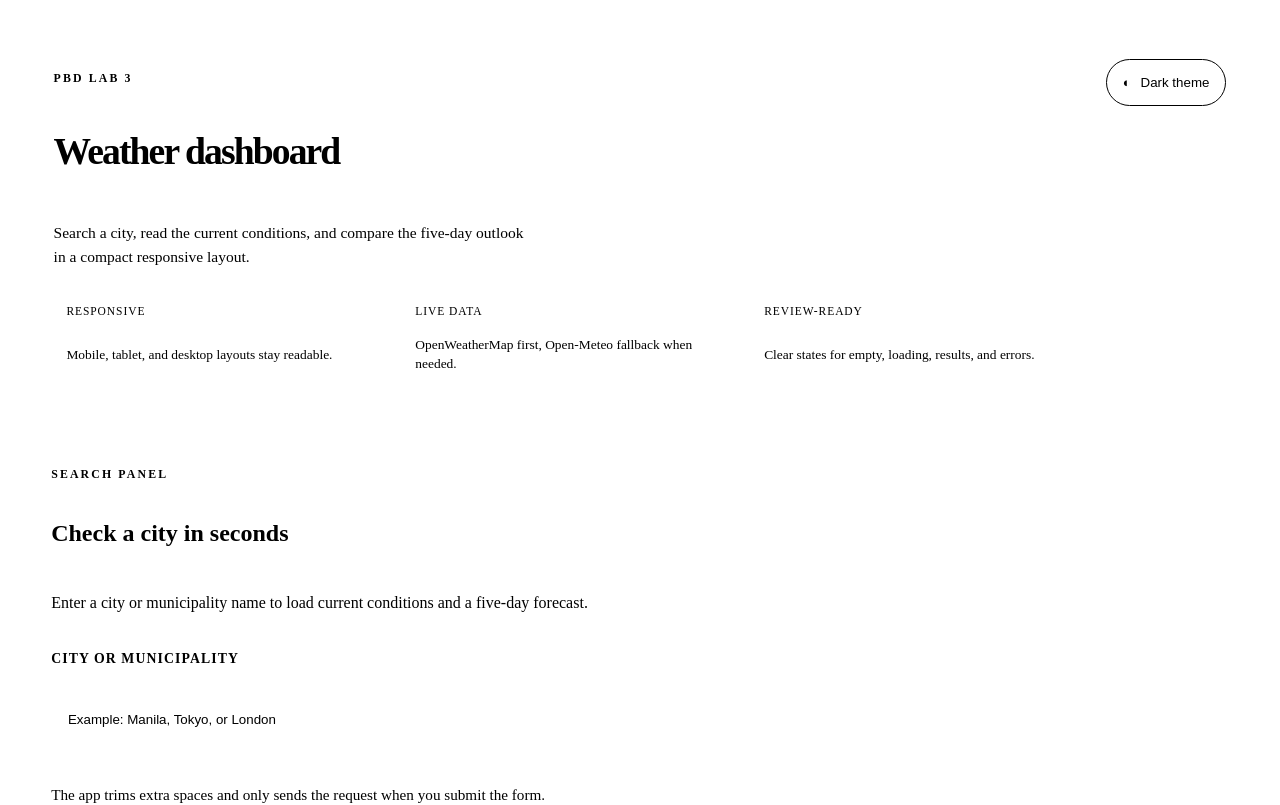
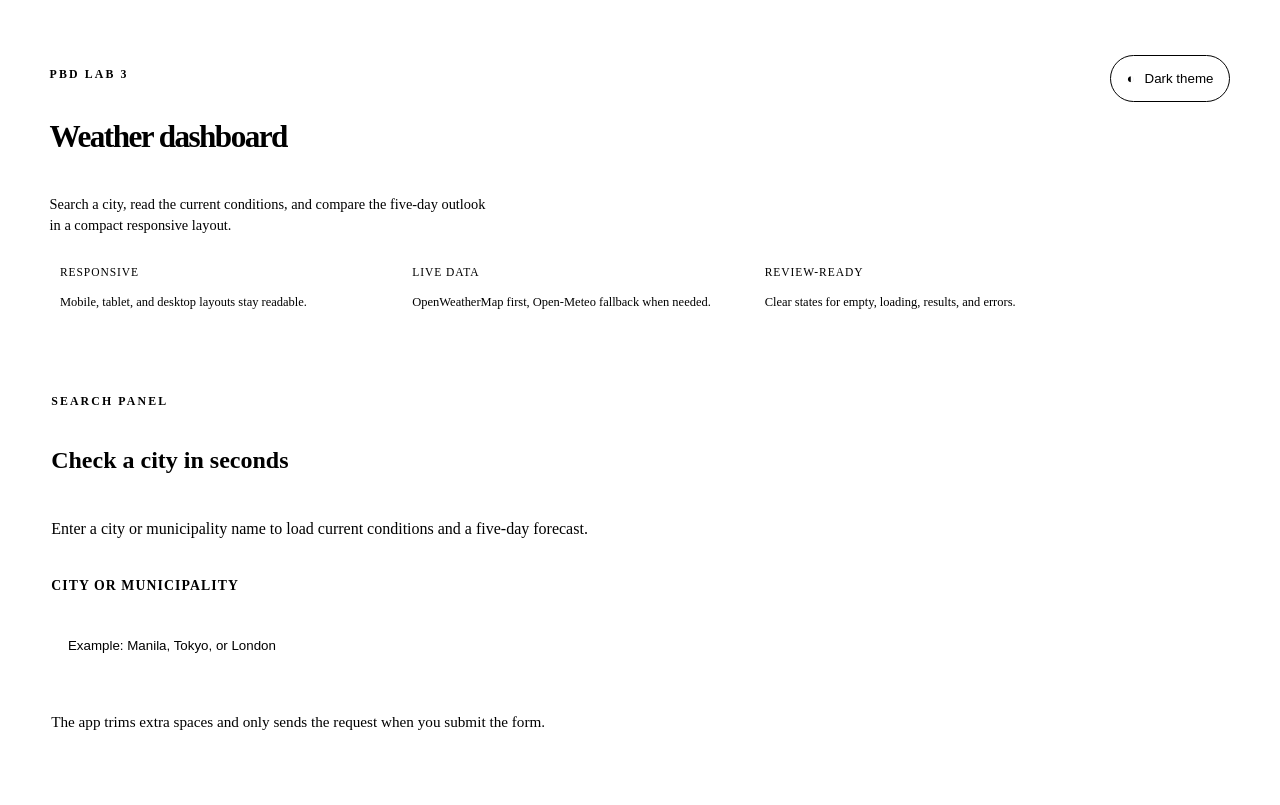
Before and after one commit to M1Vj/PBD_Lab3, a React (Vite) app: page / in a window 1280 px wide. Shown: the top 805 px of the page. Built offline with nearby package versions, Linux system fonts and the light colour scheme; the HTML template or start-up script is replaced by a standard one.

Commit message:
docs: refresh screenshots and tighten dashboard layout

```diff
--- a/src/styles/App.css
+++ b/src/styles/App.css
@@ -43,15 +43,15 @@
 
 .hero-panel {
   display: grid;
-  gap: 1rem;
-  padding: 1.1rem 1.2rem;
-  margin-bottom: 1.25rem;
+  gap: 0.75rem;
+  padding: 0.85rem 1rem;
+  margin-bottom: 1rem;
   border-top: 3px solid var(--accent-main);
 }
 
 .hero-copy {
   display: grid;
-  gap: 0.6rem;
+  gap: 0.4rem;
 }
 
 .section-tag {
@@ -75,7 +75,7 @@
 }
 
 .hero-panel h1 {
-  font-size: clamp(1.6rem, 3vw, 2.35rem);
+  font-size: clamp(1.35rem, 2.5vw, 1.95rem);
   max-width: none;
   letter-spacing: -0.05em;
   line-height: 1;
@@ -84,20 +84,20 @@
 .lead-text {
   max-width: 62ch;
   color: var(--text-soft);
-  line-height: 1.55;
-  font-size: 0.97rem;
+  line-height: 1.45;
+  font-size: 0.9rem;
 }
 
 .hero-facts {
   display: grid;
   grid-template-columns: repeat(3, minmax(0, 1fr));
-  gap: 0.65rem;
+  gap: 0.55rem;
 }
 
 .hero-facts article {
   display: grid;
-  gap: 0.35rem;
-  padding: 0.72rem 0.8rem;
+  gap: 0.25rem;
+  padding: 0.58rem 0.65rem;
   border: 1px solid var(--border-soft);
   background: var(--bg-panel-strong);
   border-radius: 12px;
@@ -112,7 +112,7 @@
 }
 
 .hero-facts p {
-  font-size: 0.84rem;
+  font-size: 0.78rem;
   line-height: 1.4;
 }
 
@@ -338,7 +338,7 @@
 
 .results-layout {
   display: grid;
-  gap: 1.25rem;
+  gap: 1rem;
 }
 
 .weather-panel,
@@ -561,7 +561,7 @@
   .hero-panel {
     grid-template-columns: minmax(0, 1fr) auto;
     align-items: start;
-    padding: 1.2rem 1.35rem;
+    padding: 0.95rem 1.1rem;
   }
 
   .search-form {
@@ -589,11 +589,6 @@
     padding: 2rem 1.5rem 4rem;
   }
 
-  .results-layout {
-    grid-template-columns: minmax(0, 1.2fr) minmax(0, 0.92fr);
-    align-items: start;
-  }
-
   .forecast-grid {
     grid-template-columns: repeat(5, minmax(0, 1fr));
   }
--- a/static.html
+++ b/static.html
@@ -5,14 +5,19 @@
     <meta name="viewport" content="width=device-width, initial-scale=1.0" />
     <title>Static Weather Dashboard Reference</title>
     <style>
+      @import url("https://fonts.googleapis.com/css2?family=IBM+Plex+Sans:wght@400;500;600;700&family=IBM+Plex+Mono:wght@400;500;600&display=swap");
+
       :root {
         color-scheme: light;
-        font-family: "Trebuchet MS", "Segoe UI", sans-serif;
-        background:
-          radial-gradient(circle at top left, rgba(215, 133, 73, 0.22), transparent 24%),
-          radial-gradient(circle at bottom right, rgba(15, 108, 123, 0.18), transparent 26%),
-          #f3eee6;
-        color: #1f2430;
+        font-family: "IBM Plex Sans", "Segoe UI", sans-serif;
+        background: #f4f0ea;
+        color: #14171b;
+        --bg-panel: rgba(255, 255, 255, 0.96);
+        --bg-panel-strong: #fcfbf8;
+        --text-soft: #5d6670;
+        --accent-main: #285f7a;
+        --border-soft: rgba(20, 23, 27, 0.12);
+        --shadow-soft: 0 16px 36px rgba(20, 23, 27, 0.08);
       }
 
       * {
@@ -22,48 +27,120 @@
       body {
         margin: 0;
         min-height: 100vh;
+        background: radial-gradient(circle at top left, rgba(40, 95, 122, 0.06), transparent 22%), #f4f0ea;
       }
 
       .page {
-        max-width: 1080px;
+        max-width: 1240px;
         margin: 0 auto;
-        padding: 2rem 1rem 3rem;
+        padding: 1.25rem 1rem 3rem;
       }
 
       .panel {
-        background: rgba(255, 252, 247, 0.88);
-        border: 1px solid rgba(31, 36, 48, 0.1);
-        border-radius: 24px;
-        padding: 1.5rem;
-        box-shadow: 0 22px 48px rgba(45, 54, 72, 0.12);
+        background: var(--bg-panel);
+        border: 1px solid var(--border-soft);
+        border-radius: 16px;
+        padding: 1.1rem;
+        box-shadow: var(--shadow-soft);
       }
 
       .hero {
+        display: grid;
+        gap: 0.75rem;
         margin-bottom: 1rem;
+        border-top: 3px solid var(--accent-main);
+      }
+
+      .hero-top {
+        display: flex;
+        align-items: start;
+        justify-content: space-between;
+        gap: 1rem;
+      }
+
+      .tag,
+      .eyebrow {
+        font-family: "IBM Plex Mono", monospace;
+        font-size: 0.72rem;
+        letter-spacing: 0.14em;
+        text-transform: uppercase;
+        color: var(--accent-main);
       }
 
       .hero h1,
       .card h2,
-      .forecast h2 {
-        font-family: "Palatino Linotype", Georgia, serif;
-        margin: 0 0 0.75rem;
+      .forecast h2,
+      .search h2 {
+        margin: 0;
+        font-size: clamp(1.3rem, 2.4vw, 1.95rem);
+        line-height: 1;
       }
 
       .hero p,
-      .forecast-card p:last-child {
-        color: #596273;
+      .forecast-card p:last-child,
+      .search-copy p,
+      .detail {
+        color: var(--text-soft);
+      }
+
+      .hero p,
+      .search-copy p {
+        max-width: 58ch;
+        line-height: 1.45;
+        font-size: 0.92rem;
+      }
+
+      .theme-pill {
+        display: inline-flex;
+        align-items: center;
+        gap: 0.55rem;
+        min-height: 2.6rem;
+        padding: 0.7rem 1rem;
+        border-radius: 999px;
+        border: 1px solid var(--border-soft);
+        background: var(--bg-panel-strong);
+        font-weight: 600;
+      }
+
+      .hero-facts {
+        display: grid;
+        grid-template-columns: repeat(3, minmax(0, 1fr));
+        gap: 0.55rem;
+      }
+
+      .hero-facts article {
+        display: grid;
+        gap: 0.25rem;
+        padding: 0.58rem 0.65rem;
+        border-radius: 12px;
+        border: 1px solid var(--border-soft);
+        background: var(--bg-panel-strong);
+      }
+
+      .hero-facts p {
+        font-size: 0.78rem;
+        line-height: 1.4;
       }
 
       .search {
         display: grid;
-        gap: 1rem;
+        gap: 1.1rem;
         margin-bottom: 1rem;
+        border-left: 3px solid var(--accent-main);
+      }
+
+      .search-copy {
+        display: grid;
+        gap: 0.45rem;
       }
 
       .search label {
         display: block;
         margin-bottom: 0.5rem;
         font-weight: 700;
+        text-transform: uppercase;
+        font-size: 0.86rem;
+        letter-spacing: 0.08em;
       }
 
       .search-row {
@@ -75,22 +152,23 @@
       input,
       button {
         font: inherit;
-        min-height: 3.25rem;
-        border-radius: 16px;
+        min-height: 3.35rem;
+        border-radius: 12px;
       }
 
       input {
-        border: 1px solid rgba(31, 36, 48, 0.15);
+        border: 1px solid var(--border-soft);
         padding: 0 1rem;
-        background: #fffaf3;
+        background: var(--bg-panel-strong);
       }
 
       button {
         border: none;
         padding: 0 1.4rem;
-        background: linear-gradient(135deg, #0f6c7b, #d78549);
+        background: #285f7a;
         color: white;
         font-weight: 700;
+        border-radius: 999px;
       }
 
       .results {
@@ -102,43 +180,46 @@
       .forecast {
         display: grid;
         gap: 1rem;
+        border-top: 3px solid var(--accent-main);
       }
 
       .current-layout {
         display: grid;
-        grid-template-columns: 1.1fr 1fr;
+        grid-template-columns: 1.2fr 1fr;
         gap: 1rem;
       }
 
       .current-highlight,
       .metric,
       .forecast-card {
-        border-radius: 18px;
-        border: 1px solid rgba(31, 36, 48, 0.1);
-        background: #fffaf3;
+        border-radius: 14px;
+        border: 1px solid var(--border-soft);
+        background: var(--bg-panel-strong);
       }
 
       .current-highlight {
         display: grid;
         grid-template-columns: auto 1fr;
-        gap: 1rem;
+        gap: 0.85rem;
         align-items: center;
-        padding: 1rem;
+        padding: 0.85rem;
       }
 
       .symbol {
-        width: 4.5rem;
-        height: 4.5rem;
-        display: grid;
-        place-items: center;
-        border-radius: 20px;
-        background: rgba(15, 108, 123, 0.1);
-        font-size: 2rem;
+        width: 4rem;
+        height: 4rem;
+        display: inline-flex;
+        align-items: center;
+        justify-content: center;
+        border-radius: 14px;
+        border: 1px solid var(--border-soft);
+        color: #64748b;
       }
 
       .temp {
-        font-size: 4rem;
+        font-size: 3.3rem;
         margin: 0;
+        letter-spacing: -0.08em;
       }
 
       .metrics {
@@ -149,7 +230,7 @@
 
       .metric,
       .forecast-card {
-        padding: 1rem;
+        padding: 0.85rem;
       }
 
       .metric strong,
@@ -158,23 +239,78 @@
         margin-bottom: 0.35rem;
       }
 
+      .metric strong {
+        color: var(--text-soft);
+      }
+
+      .meta-row {
+        display: flex;
+        align-items: start;
+        justify-content: space-between;
+        gap: 1rem;
+      }
+
+      .source {
+        display: inline-flex;
+        align-items: center;
+        padding: 0.35rem 0.65rem;
+        border-radius: 999px;
+        font-size: 0.75rem;
+        font-weight: 700;
+        background: rgba(40, 95, 122, 0.1);
+        border: 1px solid rgba(40, 95, 122, 0.14);
+        color: var(--accent-main);
+      }
+
       .forecast-grid {
         display: grid;
         grid-template-columns: repeat(5, minmax(0, 1fr));
         gap: 0.75rem;
       }
 
+      .forecast-head {
+        display: flex;
+        align-items: start;
+        justify-content: space-between;
+        gap: 1rem;
+      }
+
+      .forecast-card {
+        display: grid;
+        gap: 0.35rem;
+      }
+
+      .forecast-card p:last-child {
+        text-transform: uppercase;
+        font-size: 0.72rem;
+        letter-spacing: 0.06em;
+      }
+
+      svg {
+        width: 2.6rem;
+        height: 2.6rem;
+      }
+
       @media (max-width: 900px) {
-        .current-layout,
+        .hero-facts,
         .forecast-grid {
           grid-template-columns: repeat(2, minmax(0, 1fr));
         }
       }
 
       @media (max-width: 640px) {
+        .hero-top,
         .search-row,
         .current-layout,
-        .forecast-grid {
+        .forecast-grid,
+        .meta-row,
+        .forecast-head {
+          grid-template-columns: 1fr;
+          flex-direction: column;
+          align-items: start;
+        }
+
+        .hero-facts {
           grid-template-columns: 1fr;
         }
       }
@@ -183,16 +319,39 @@
   <body>
     <main class="page">
       <section class="panel hero">
-        <p>Static reference for Part 1</p>
-        <h1>Hardcoded Weather Dashboard Mockup</h1>
+        <div class="hero-top">
+          <div>
+            <p class="tag">PBD Lab 3</p>
+            <h1>Weather dashboard</h1>
             <p>
-          This file stays completely static. It uses fixed values to show what
-          the weather interface looked like before React state and API requests
-          were added.
+              This static file mirrors the final visual direction, but all values
+              stay hardcoded to represent the design-only stage of the project.
             </p>
+          </div>
+          <div class="theme-pill">◐ Dark theme</div>
+        </div>
+        <div class="hero-facts">
+          <article>
+            <span class="eyebrow">Responsive</span>
+            <p>Mobile, tablet, and desktop layouts stay readable.</p>
+          </article>
+          <article>
+            <span class="eyebrow">Static</span>
+            <p>This page shows the UI shape before React state and live data.</p>
+          </article>
+          <article>
+            <span class="eyebrow">Review-ready</span>
+            <p>Current weather sits first, with the forecast block underneath.</p>
+          </article>
+        </div>
       </section>
 
       <section class="panel search">
+        <div class="search-copy">
+          <p class="tag">Search Panel</p>
+          <h2>Check a city in seconds</h2>
+          <p>Enter a city or municipality name to load current conditions and a five-day forecast.</p>
+        </div>
         <div>
           <label for="city">City or municipality</label>
           <div class="search-row">
@@ -204,17 +363,27 @@
 
       <section class="results">
         <section class="panel card">
+          <div class="meta-row">
             <div>
-            <p>Current Weather</p>
+              <p class="tag">Current Weather</p>
               <h2>Manila</h2>
+            </div>
+            <div>
+              <p class="detail">Updated 11:17 AM</p>
+              <div class="source">Static reference data</div>
+            </div>
           </div>
           <div class="current-layout">
             <div class="current-highlight">
-              <div class="symbol">☀</div>
+              <div class="symbol" aria-hidden="true">
+                <svg viewBox="0 0 24 24" fill="none" stroke="currentColor" stroke-width="1.8" stroke-linecap="round" stroke-linejoin="round">
+                  <path d="M16 16a4 4 0 0 0 0-8 5.5 5.5 0 0 0-10.7 1.5A3.5 3.5 0 0 0 6.5 16H16Z"></path>
+                </svg>
+              </div>
               <div>
                 <p class="temp">31°C</p>
-                <p>Clear</p>
-                <p>Warm afternoon conditions</p>
+                <p><strong>Clouds</strong></p>
+                <p class="detail">Scattered afternoon clouds</p>
               </div>
             </div>
             <div class="metrics">
@@ -227,16 +396,19 @@
         </section>
 
         <section class="panel forecast">
+          <div class="forecast-head">
             <div>
-            <p>Forecast Outlook</p>
+              <p class="tag">Forecast Outlook</p>
               <h2>Five-day forecast</h2>
             </div>
+            <p class="detail">Midday forecast snapshots keep each day easy to compare at a glance.</p>
+          </div>
           <div class="forecast-grid">
-            <article class="forecast-card"><strong>Mon</strong>30°C<p>Clear</p></article>
-            <article class="forecast-card"><strong>Tue</strong>29°C<p>Clouds</p></article>
-            <article class="forecast-card"><strong>Wed</strong>28°C<p>Rain</p></article>
-            <article class="forecast-card"><strong>Thu</strong>27°C<p>Storm</p></article>
-            <article class="forecast-card"><strong>Fri</strong>31°C<p>Sunny</p></article>
+            <article class="forecast-card"><strong>Tue</strong>26°C<p>Clouds</p></article>
+            <article class="forecast-card"><strong>Wed</strong>26°C<p>Clouds</p></article>
+            <article class="forecast-card"><strong>Thu</strong>26°C<p>Clouds</p></article>
+            <article class="forecast-card"><strong>Fri</strong>27°C<p>Clouds</p></article>
+            <article class="forecast-card"><strong>Sat</strong>27°C<p>Night clouds</p></article>
           </div>
         </section>
       </section>
```
Also changed, not shown: 16 other files (tests, documents, lock files or other folders). Lines whose indentation alone changed are shown as unchanged.
